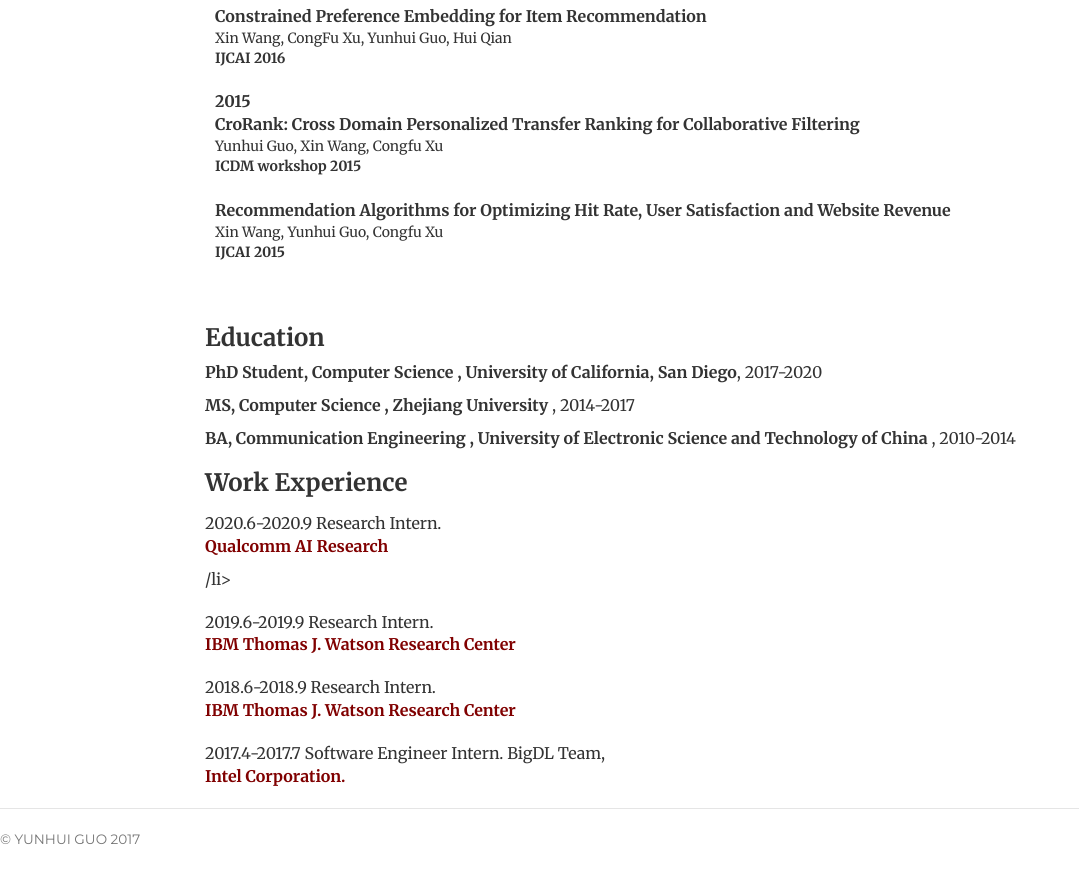
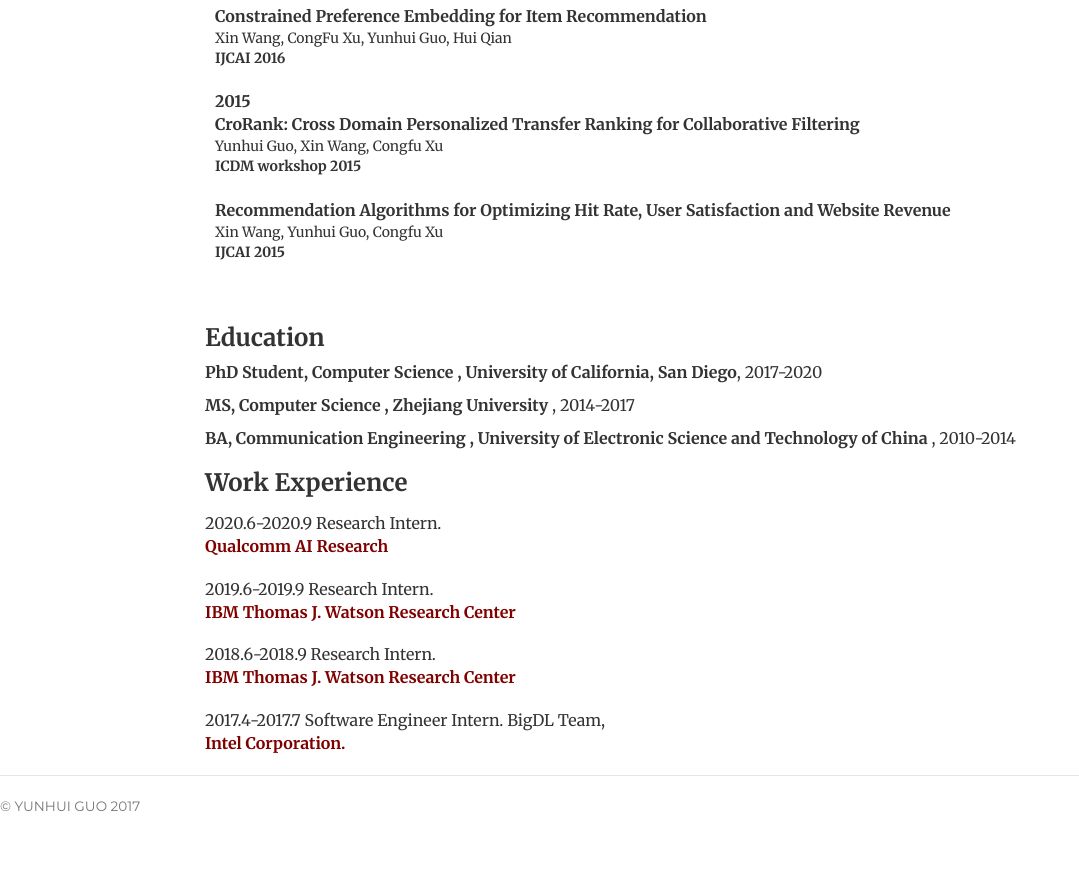
Before and after one commit to yunhuiguo/yunhuiguo.github.io, a Jekyll site: the page built from index.html, in a window 1280 px wide and 900 px high, scrolled down 1609 px. Shown: the top 883 px of the window, without its empty margins (0-1079 px from the left). Built offline with Jekyll 4.4.1, drawn with Linux system fonts in a browser that asks for light colours.

Commit message:
Update index.html

```diff
--- a/index.html
+++ b/index.html
@@ -116,7 +116,7 @@ description: Yunhui Guo
 
 		<dl class="dl-horizontal">
 			<ul class="list-unstyled">
-				<li>2020.6-2020.9 Research Intern. <strong> <p style="color:RGB(128, 0, 0);"> Qualcomm AI Research</strong> </p>/li>
+				<li>2020.6-2020.9 Research Intern. <strong> <p style="color:RGB(128, 0, 0);"> Qualcomm AI Research</strong> </p></li>
 			</ul>
 		</dl>
 		<dl class="dl-horizontal">
```
